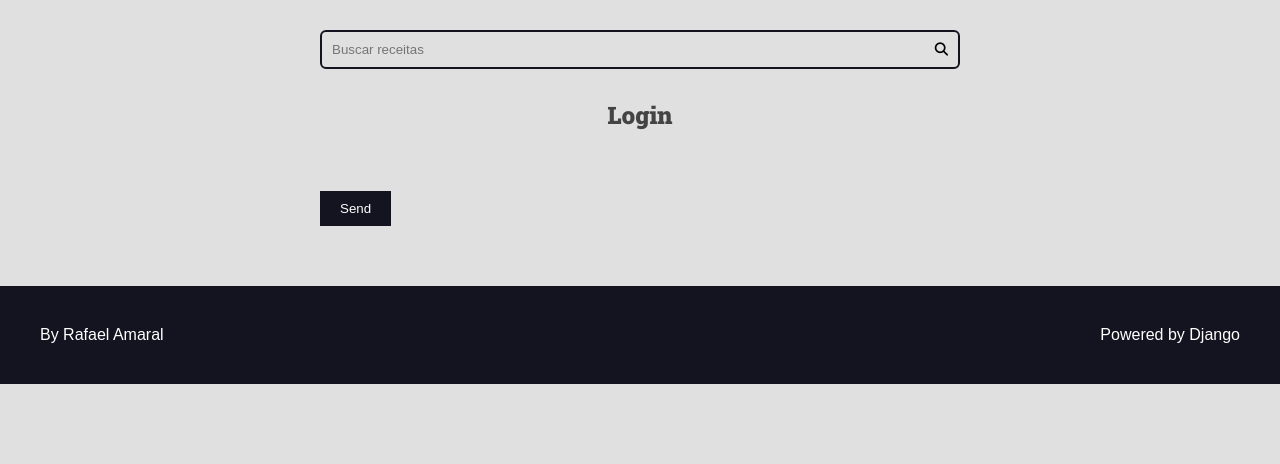
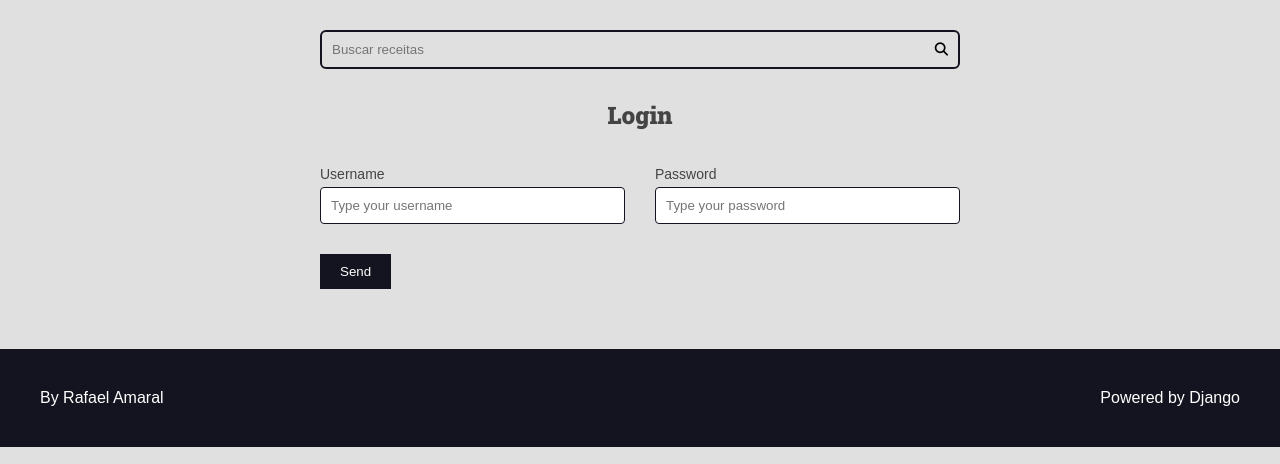
Before and after one commit to RafaRagnar/django-project01, a Django app: page /authors/login/ in a window 1280 px wide. Shown: the part 113-577 px from the top of the page. Run offline with Django 5.2, Linux system fonts and the light colour scheme.

Commit message:
Creating a login form (LoginForm) and authenticating the user with authenticate and login

```diff
--- /dev/null
+++ b/authors/forms/__init__.py
@@ -0,0 +1,3 @@
+# flake8: noqa
+from .login import LoginForm
+from .register_form import RegisterForm
--- /dev/null
+++ b/authors/forms/login.py
@@ -0,0 +1,14 @@
+from django import forms    # type: ignore
+from utils.django_forms import add_placeholder
+
+
+class LoginForm(forms.Form):
+    def __init__(self, *args, **kwargs):
+        super().__init__(*args, **kwargs)
+        add_placeholder(self.fields['username'], 'Type your username')
+        add_placeholder(self.fields['password'], 'Type your password')
+
+    username = forms.CharField()
+    password = forms.CharField(
+        widget=forms.PasswordInput()
+    )
--- a/authors/templates/authors/pages/login.html
+++ b/authors/templates/authors/pages/login.html
@@ -1,12 +1,18 @@
 {% extends 'global/base.html' %}
 
-
-{% block title %} Login |{% endblock title %}
-
+{% block title %} Login | {% endblock title %}
 
 {% block content %}
     <div class="main-content center container">
         <h2>Login</h2>
+
+        {% if request.user.is_authenticated %}
+            <p>
+                Your are logged in with
+                {{ request.user.username }}.
+            </p>
+        {% endif %}
+
     </div>
     {% include 'global/partials/messages.html' %}
     {% include 'global/partials/form.html' %}
--- a/authors/templates/authors/pages/register_view.html
+++ b/authors/templates/authors/pages/register_view.html
@@ -1,8 +1,6 @@
 {% extends 'global/base.html' %}
 
-
-{% block title %} Register |{% endblock title %}
-
+{% block title %}Register | {% endblock title %}
 
 {% block content %}
     <div class="main-content center container">
--- a/authors/urls.py
+++ b/authors/urls.py
@@ -6,6 +6,6 @@ app_name = 'authors'
 urlpatterns = [
     path('register/', views.register_view, name='register'),
     path('register/create/', views.register_create, name='register_create'),
-    path('login/', views.login_create, name='login'),
+    path('login/', views.login_view, name='login'),
     path('login/create/', views.login_create, name='login_create'),
 ]
--- a/authors/views.py
+++ b/authors/views.py
@@ -2,7 +2,8 @@ from django.shortcuts import render, redirect   # type: ignore
 from django.http import Http404  # type: ignore
 from django.contrib import messages  # type: ignore
 from django.urls import reverse  # type: ignore
-from .forms import RegisterForm
+from django.contrib.auth import authenticate, login  # type: ignore
+from .forms import RegisterForm, LoginForm
 
 
 def register_view(request):
@@ -27,15 +28,38 @@ def register_create(request):
         user.set_password(user.password)
         user.save()
         messages.success(request, 'Your user is created, please log in.')
-
         del (request.session['register_form_data'])
 
     return redirect('authors:register')
 
 
 def login_view(request):
-    return render(request, 'authors/pages/login.html')
+    form = LoginForm()
+    return render(request, 'authors/pages/login.html', {
+        'form': form,
+        'form_action': reverse('authors:login_create')
+    })
 
 
 def login_create(request):
-    return render(request, 'authors/pages/login.html')
+    if not request.POST:
+        raise Http404()
+
+    form = LoginForm(request.POST)
+    login_url = reverse('authors:login')
+
+    if form.is_valid():
+        authenticated_user = authenticate(
+            username=form.cleaned_data.get('username', ''),
+            password=form.cleaned_data.get('password', ''),
+        )
+
+        if authenticated_user is not None:
+            messages.success(request, 'Your are logged in.')
+            login(request, authenticated_user)
+        else:
+            messages.error(request, 'Invalid credentials.')
+    else:
+        messages.error(request, 'Invalid username or password.')
+
+    return redirect(login_url)
--- a/base_templates/global/partials/form.html
+++ b/base_templates/global/partials/form.html
@@ -1,17 +1,15 @@
 <div class="main-content container">
     <form action="{{ form_action }}" method="POST">
       {% csrf_token %}
+
       <div class="form-content form-content-grid">
         {% for field in form %}
           <div class="form-group">
-                    <label for="{{ field.id_for_label }}">
-                        {{ field.label }}
-                    </label>
+            <label for="{{ field.id_for_label }}">{{ field.label }}</label>
             {{field}}
 
-
             {% if field.help_text %}
-                        <p class="help_test">{{ field.help_text }}</p>
+              <p class="help-text">{{ field.help_text }}</p>
             {% endif %}
 
             {{ field.errors }}
@@ -19,26 +17,20 @@
         {% endfor %}
       </div>
 
-
       {% if form.errors %}
       <div class="form-content form-content-grid">
         <div class="form-group">
           <div class="message message-error">
-                        There are errors in the form, please
-                        fix them and send again.
+            There are errors in the form, please fix them and send again.
           </div>
         </div>
       </div>
       {% endif %}
 
-
       <div class="form-content form-content-grid">
         <div class="form-group">
-                <button type="submit">
-                    Send
-                </button>
+          <button type="submit">Send</button>
         </div>
       </div>
-
     </form>
   </div>
--- /dev/null
+++ b/utils/django_forms.py
@@ -0,0 +1,25 @@
+import re
+
+from django.core.exceptions import ValidationError  # type: ignore
+
+
+def add_attr(field, attr_name, attr_new_val):
+    existing = field.widget.attrs.get(attr_name, '')
+    field.widget.attrs[attr_name] = f'{existing} {attr_new_val}'.strip()
+
+
+def add_placeholder(field, placeholder_val):
+    add_attr(field, 'placeholder', placeholder_val)
+
+
+def strong_password(password):
+    regex = re.compile(r'^(?=.*[a-z])(?=.*[A-Z])(?=.*[0-9]).{8,}$')
+
+    if not regex.match(password):
+        raise ValidationError((
+            'Password must have at least one uppercase letter, '
+            'one lowercase letter and one number. The length should be '
+            'at least 8 characters.'
+        ),
+            code='invalid'
+        )
```
Also changed, not shown: authors/forms/register_form.py (renamed from authors/forms.py, +4 -33 lines). Lines whose indentation alone changed are shown as unchanged.
